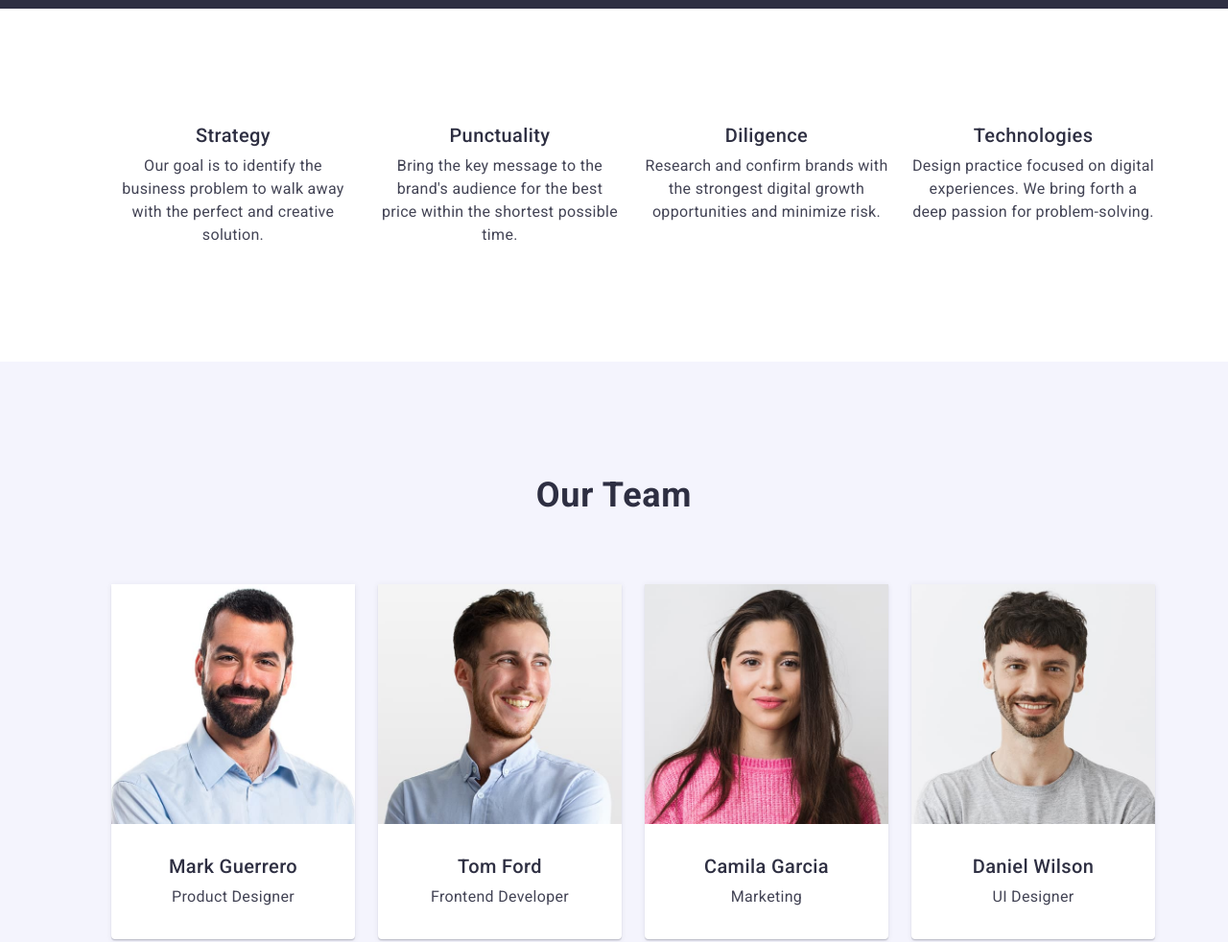
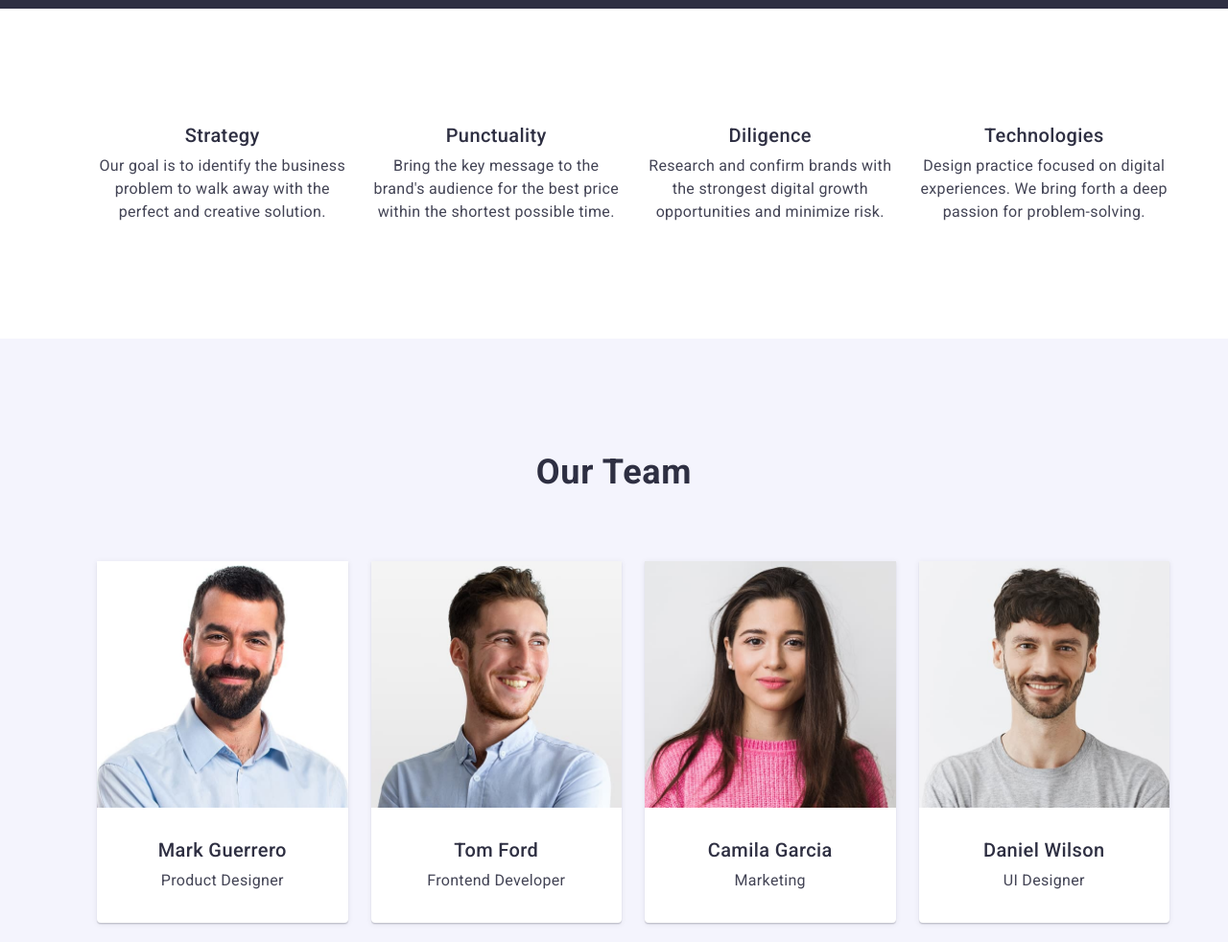
Before and after one commit to Maksym-Sirenko/goit-markup-hw-03, a plain HTML site: page index.html in a window 1280 px wide. Shown: the part 680-1662 px from the top of the page at 96% size. Drawn offline with nearby package versions, Linux system fonts and the light colour scheme.

Commit message:
new update

```diff
--- a/css/styles.css
+++ b/css/styles.css
@@ -37,7 +37,7 @@ button {
 .container {
     max-width: 1158px;
     margin: 0 auto;
-    padding: 0 15px 0 15px;
+    /* padding: 0 15px 0 15px; */
 }
 
 
@@ -230,7 +230,7 @@ button {
     display: flex;
     flex-direction: row;
     gap: 24px;
-    justify-content: space-between;
+    justify-content: center;
 }
 
 .advantages-section {
@@ -288,12 +288,12 @@ button {
 
 .team-members {
     background-color: #FFFFFF;
-    width: 264px;
+    /* width: 264px; */
     /* padding: 0; */
     text-align: center;
     border-radius: 0 0 4px 4px;
     overflow: hidden;
-    align-items: stretch;
+    /* align-items: stretch; */
     box-shadow: 0 2px 1px 0 rgba(46, 47, 66, 0.08),
                 0 1px 1px 0 rgba(46, 47, 66, 0.16),
                 0 1px 6px 0 rgba(46, 47, 66, 0.08);
@@ -319,14 +319,14 @@ button {
 
 .portfolio-title {
     margin-bottom: 72px;
-        text-align: center;
+    text-align: center;
 }
 
 .portfolio-list {
     display: flex;
     flex-wrap: wrap;
     gap: 24px;
-    justify-content: center;
+    justify-content: flex-start;
     column-gap: 24px;
     row-gap: 48px;
 }
```
